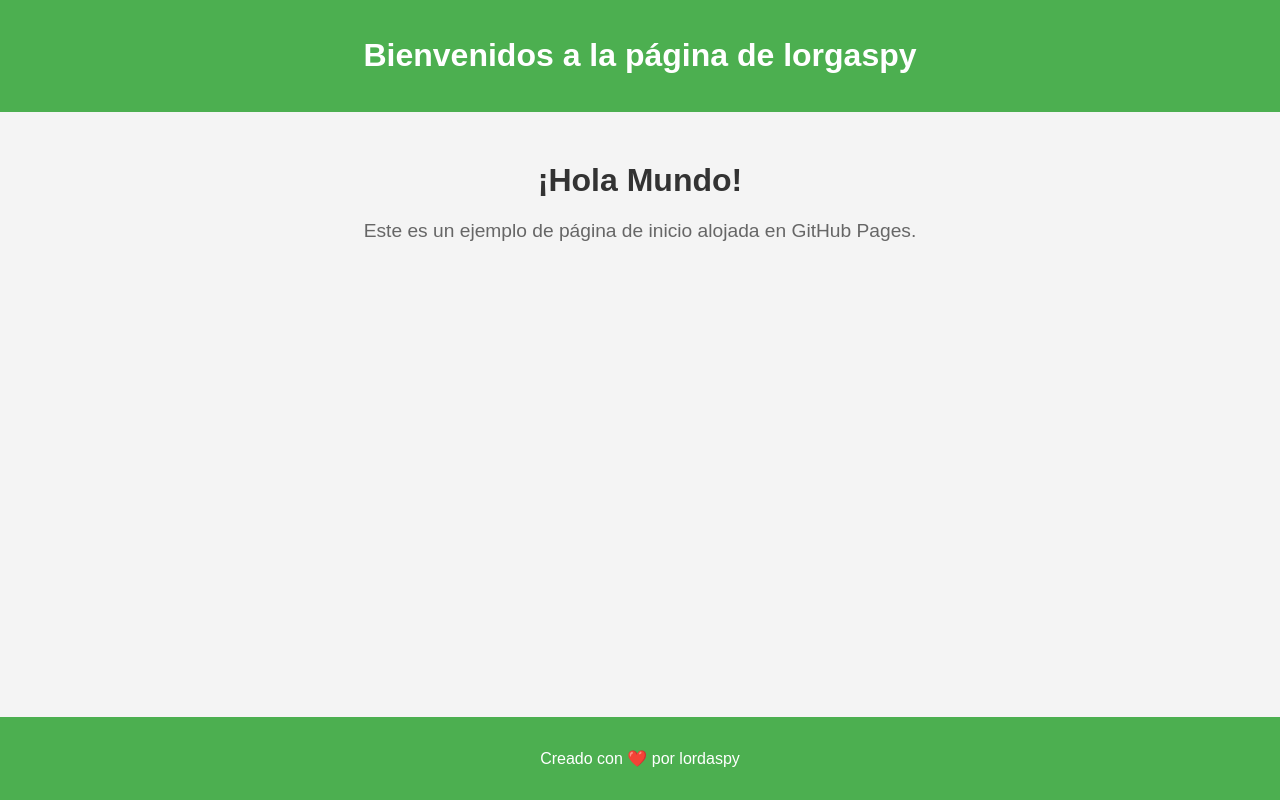
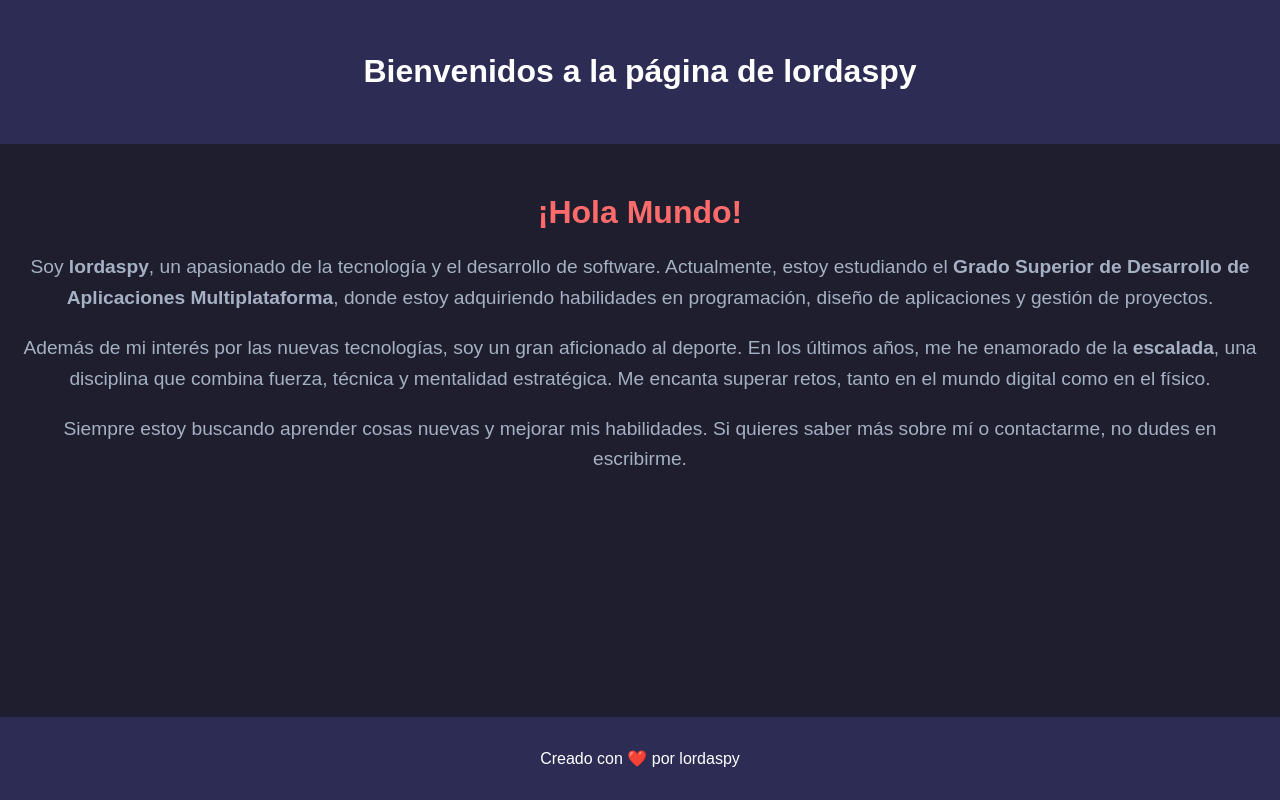
Before and after one commit to Lordgaspy/lordgaspy.github.io, a plain HTML site: page index.html in a window 1280 px wide. Drawn offline with Linux system fonts and the light colour scheme.

Commit message:
Update index.html

```diff
--- a/index.html
+++ b/index.html
@@ -9,45 +9,63 @@
             font-family: Arial, sans-serif;
             margin: 0;
             padding: 0;
-            background-color: #f4f4f4;
+            background-color: #1e1e2f; /* Fondo oscuro */
+            color: #ffffff; /* Texto blanco */
         }
         header {
-            background-color: #4CAF50;
+            background-color: #2c2c54; /* Azul oscuro */
             color: white;
             text-align: center;
-            padding: 1em 0;
+            padding: 2em 0;
         }
         .content {
             text-align: center;
             margin-top: 50px;
+            padding: 0 20px;
         }
         .content h1 {
-            color: #333;
+            color: #ff6b6b; /* Rojo coral */
         }
         .content p {
             font-size: 1.2em;
-            color: #666;
+            color: #a5b1c2; /* Gris claro */
+            line-height: 1.6;
         }
         footer {
             text-align: center;
             padding: 1em 0;
-            background-color: #4CAF50;
+            background-color: #2c2c54; /* Azul oscuro */
             color: white;
             position: fixed;
             width: 100%;
             bottom: 0;
+        }
+        a {
+            color: #ff6b6b; /* Rojo coral */
+            text-decoration: none;
+        }
+        a:hover {
+            text-decoration: underline;
         }
     </style>
 </head>
 <body>
 
     <header>
-        <h1>Bienvenidos a la página de lorgaspy</h1>
+        <h1>Bienvenidos a la página de lordaspy</h1>
     </header>
 
     <div class="content">
         <h1>¡Hola Mundo!</h1>
-        <p>Este es un ejemplo de página de inicio alojada en GitHub Pages.</p>
+        <p>
+            Soy <strong>lordaspy</strong>, un apasionado de la tecnología y el desarrollo de software. Actualmente, estoy estudiando el <strong>Grado Superior de Desarrollo de Aplicaciones Multiplataforma</strong>, donde estoy adquiriendo habilidades en programación, diseño de aplicaciones y gestión de proyectos.
+        </p>
+        <p>
+            Además de mi interés por las nuevas tecnologías, soy un gran aficionado al deporte. En los últimos años, me he enamorado de la <strong>escalada</strong>, una disciplina que combina fuerza, técnica y mentalidad estratégica. Me encanta superar retos, tanto en el mundo digital como en el físico.
+        </p>
+        <p>
+            Siempre estoy buscando aprender cosas nuevas y mejorar mis habilidades. Si quieres saber más sobre mí o contactarme, no dudes en escribirme.
+        </p>
     </div>
 
     <footer>
```
